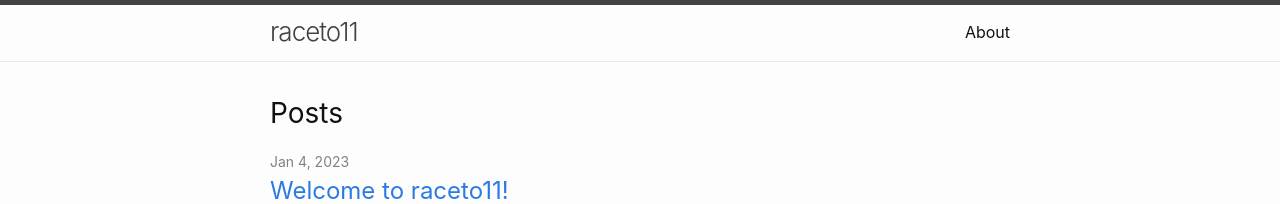
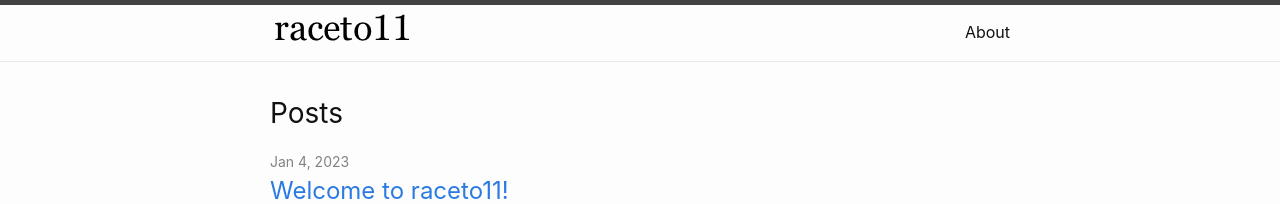
Before and after one commit to s2moore/poolblog, a Jekyll site: the page built from index.markdown, in a window 1280 px wide. Shown: the top 204 px of the page. Built offline with Jekyll 4.4.1, drawn with Linux system fonts in a browser that asks for light colours.

Commit message:
Update _config.yml

```diff
--- a/_config.yml
+++ b/_config.yml
@@ -45,7 +45,7 @@ copyright: "raceto11"
 # title-logo is a new field that, when used, displays a logo instead of custom text.
 # Ideally, image is 50px high and takes up minimal horizontal space.
 # title-logo: /assets/images/my-logo.png (or JPG etc)
-# title-logo: /assets/images/logo-raceto11.png
+title-logo: /assets/images/logo-raceto11.png
 
 # Build settings
 # Removed minima theme as it now a regular theme
```
